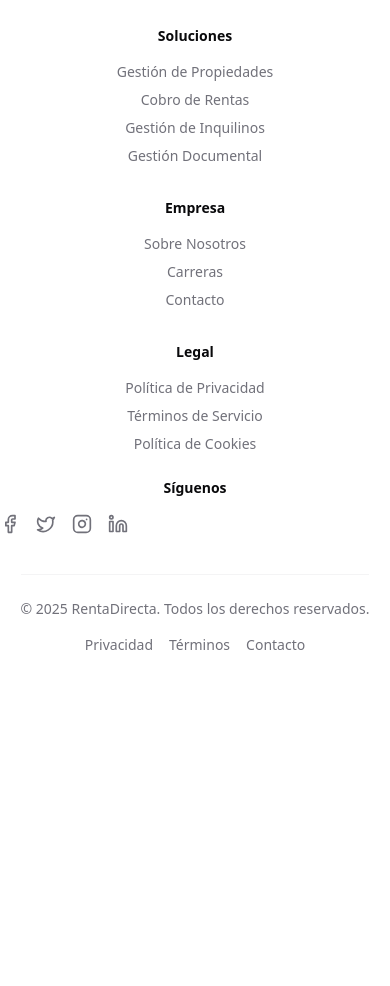
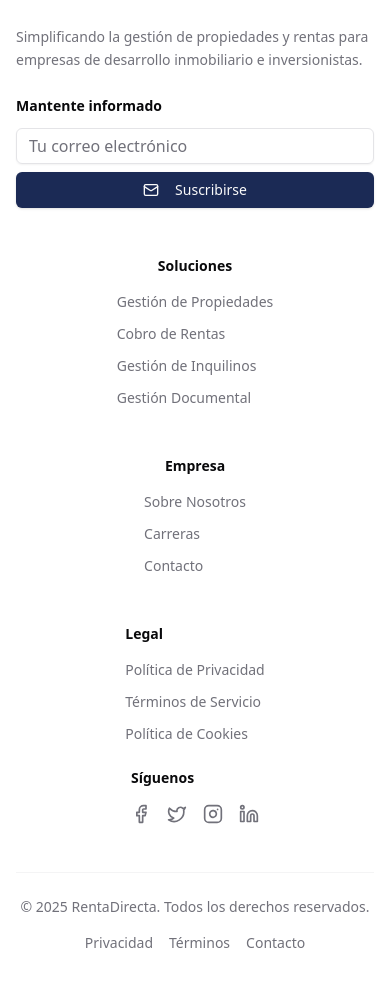
Before and after one commit to aglz14/polymet_rentadirecta, a React (Vite) app: page / in a window 390 px wide. Shown: the part 7023-8009 px from the top of the page. Before the commit the page ends 7718 px from the top, so only its background shows below. Built offline with nearby package versions, Linux system fonts and the light colour scheme.

Commit message:
feat: improve footer layout and alignment - Reorganize footer sections for better UX - Add consistent container width with header - Improve responsive design and spacing - Add smooth transitions and hover effects

```diff
--- a/src/polymet/components/footer.tsx
+++ b/src/polymet/components/footer.tsx
@@ -6,50 +6,54 @@
   InstagramIcon,
   LinkedinIcon,
   TwitterIcon,
+  MailIcon,
 } from "lucide-react";
 import BrandLogo from "@/polymet/components/brand-logo";
 
 export default function Footer() {
   return (
     <footer className="border-t border-border/40 bg-background">
-      <div className="container max-w-screen-xl py-10 md:py-16 flex flex-col items-center"> {/* Added flex and items-center */}
-        <div className="grid grid-cols-1 gap-8 md:grid-cols-2 lg:grid-cols-5 w-full max-w-7xl mx-auto"> {/* Added mx-auto and w-full */}
-          <div className="lg:col-span-2 text-center"> {/* Added text-center */}
-            <div className="flex items-center gap-2 mx-auto"> {/* Added mx-auto */}
+      <div className="container flex h-full max-w-screen-xl mx-auto px-4">
+        <div className="w-full py-12 md:py-16">
+          <div className="grid grid-cols-1 gap-12 md:grid-cols-2 lg:grid-cols-4 w-full">
+            {/* Brand and Newsletter Section */}
+            <div className="flex flex-col items-center md:items-start space-y-6">
+              <div className="flex items-center gap-2">
                 <BrandLogo withDomain={true} />
               </div>
-            <p className="mt-4 max-w-md text-muted-foreground mx-auto"> {/* Added mx-auto */}
-              Simplificando la gestión de propiedades y rentas para empresas de
-              desarrollo inmobiliario e inversionistas.
+              <p className="text-muted-foreground text-sm leading-relaxed">
+                Simplificando la gestión de propiedades y rentas para empresas
+                de desarrollo inmobiliario e inversionistas.
               </p>
-            <div className="mt-6 mx-auto"> {/* Added mx-auto */}
-              <h3 className="mb-4 text-sm font-semibold">
-                Suscríbete a nuestro boletín
+              <div className="w-full">
+                <h3 className="text-sm font-semibold mb-3">
+                  Mantente informado
                 </h3>
-              <div className="flex max-w-md flex-col gap-2 sm:flex-row mx-auto"> {/* Added mx-auto */}
+                <div className="flex flex-col gap-2">
                   <Input
                     type="email"
                     placeholder="Tu correo electrónico"
                     className="rounded-md"
                   />
-
                   <Button
                     type="submit"
-                  className="bg-[#1B2A55] hover:bg-[#1B2A55]/90"
+                    className="bg-[#1B2A55] hover:bg-[#1B2A55]/90 transition-colors"
                   >
+                    <MailIcon className="mr-2 h-4 w-4" />
                     Suscribirse
                   </Button>
                 </div>
               </div>
             </div>
 
-          <div className="text-center"> {/* Added text-center */}
-            <h3 className="mb-4 text-sm font-semibold">Soluciones</h3>
-            <ul className="space-y-2 text-sm mx-auto"> {/* Added mx-auto */}
+            {/* Solutions Section */}
+            <div className="flex flex-col items-center md:items-start">
+              <h3 className="text-sm font-semibold mb-4">Soluciones</h3>
+              <ul className="space-y-3 text-sm">
                 <li>
                   <Link
                     to="/soluciones/gestion-propiedades"
-                  className="text-muted-foreground hover:text-[#86BC65]"
+                    className="text-muted-foreground hover:text-[#86BC65] transition-colors"
                   >
                     Gestión de Propiedades
                   </Link>
@@ -57,7 +61,7 @@
                 <li>
                   <Link
                     to="/soluciones/cobro-rentas"
-                  className="text-muted-foreground hover:text-[#86BC65]"
+                    className="text-muted-foreground hover:text-[#86BC65] transition-colors"
                   >
                     Cobro de Rentas
                   </Link>
@@ -65,7 +69,7 @@
                 <li>
                   <Link
                     to="/soluciones/gestion-inquilinos"
-                  className="text-muted-foreground hover:text-[#86BC65]"
+                    className="text-muted-foreground hover:text-[#86BC65] transition-colors"
                   >
                     Gestión de Inquilinos
                   </Link>
@@ -73,7 +77,7 @@
                 <li>
                   <Link
                     to="/soluciones/gestion-documental"
-                  className="text-muted-foreground hover:text-[#86BC65]"
+                    className="text-muted-foreground hover:text-[#86BC65] transition-colors"
                   >
                     Gestión Documental
                   </Link>
@@ -81,13 +85,14 @@
               </ul>
             </div>
 
-          <div className="text-center"> {/* Added text-center */}
-            <h3 className="mb-4 text-sm font-semibold">Empresa</h3>
-            <ul className="space-y-2 text-sm mx-auto"> {/* Added mx-auto */}
+            {/* Company Section */}
+            <div className="flex flex-col items-center md:items-start">
+              <h3 className="text-sm font-semibold mb-4">Empresa</h3>
+              <ul className="space-y-3 text-sm">
                 <li>
                   <Link
                     to="/sobre-nosotros"
-                  className="text-muted-foreground hover:text-[#86BC65]"
+                    className="text-muted-foreground hover:text-[#86BC65] transition-colors"
                   >
                     Sobre Nosotros
                   </Link>
@@ -95,7 +100,7 @@
                 <li>
                   <Link
                     to="/carreras"
-                  className="text-muted-foreground hover:text-[#86BC65]"
+                    className="text-muted-foreground hover:text-[#86BC65] transition-colors"
                   >
                     Carreras
                   </Link>
@@ -103,7 +108,7 @@
                 <li>
                   <Link
                     to="/contacto"
-                  className="text-muted-foreground hover:text-[#86BC65]"
+                    className="text-muted-foreground hover:text-[#86BC65] transition-colors"
                   >
                     Contacto
                   </Link>
@@ -111,13 +116,15 @@
               </ul>
             </div>
 
-          <div className="text-center"> {/* Added text-center */}
-            <h3 className="mb-4 text-sm font-semibold">Legal</h3>
-            <ul className="space-y-2 text-sm mx-auto"> {/* Added mx-auto */}
+            {/* Legal and Social Section */}
+            <div className="flex flex-col items-center md:items-start space-y-6">
+              <div>
+                <h3 className="text-sm font-semibold mb-4">Legal</h3>
+                <ul className="space-y-3 text-sm">
                   <li>
                     <Link
                       to="/privacidad"
-                  className="text-muted-foreground hover:text-[#86BC65]"
+                      className="text-muted-foreground hover:text-[#86BC65] transition-colors"
                     >
                       Política de Privacidad
                     </Link>
@@ -125,7 +132,7 @@
                   <li>
                     <Link
                       to="/terminos"
-                  className="text-muted-foreground hover:text-[#86BC65]"
+                      className="text-muted-foreground hover:text-[#86BC65] transition-colors"
                     >
                       Términos de Servicio
                     </Link>
@@ -133,70 +140,73 @@
                   <li>
                     <Link
                       to="/cookies"
-                  className="text-muted-foreground hover:text-[#86BC65]"
+                      className="text-muted-foreground hover:text-[#86BC65] transition-colors"
                     >
                       Política de Cookies
                     </Link>
                   </li>
                 </ul>
-            <div className="mt-6 mx-auto"> {/* Added mx-auto */}
-              <h3 className="mb-4 text-sm font-semibold">Síguenos</h3>
-              <div className="flex space-x-4 mx-auto"> {/* Added mx-auto */}
+              </div>
+
+              <div>
+                <h3 className="text-sm font-semibold mb-4">Síguenos</h3>
+                <div className="flex space-x-4">
                   <Link
                     to="#"
-                  className="text-muted-foreground hover:text-[#1B2A55]"
+                    className="text-muted-foreground hover:text-[#1B2A55] transition-colors"
+                    aria-label="Facebook"
                   >
                     <FacebookIcon className="h-5 w-5" />
-                  <span className="sr-only">Facebook</span>
                   </Link>
                   <Link
                     to="#"
-                  className="text-muted-foreground hover:text-[#1B2A55]"
+                    className="text-muted-foreground hover:text-[#1B2A55] transition-colors"
+                    aria-label="Twitter"
                   >
                     <TwitterIcon className="h-5 w-5" />
-                  <span className="sr-only">Twitter</span>
                   </Link>
                   <Link
                     to="#"
-                  className="text-muted-foreground hover:text-[#1B2A55]"
+                    className="text-muted-foreground hover:text-[#1B2A55] transition-colors"
+                    aria-label="Instagram"
                   >
                     <InstagramIcon className="h-5 w-5" />
-                  <span className="sr-only">Instagram</span>
                   </Link>
                   <Link
                     to="#"
-                  className="text-muted-foreground hover:text-[#1B2A55]"
+                    className="text-muted-foreground hover:text-[#1B2A55] transition-colors"
+                    aria-label="LinkedIn"
                   >
                     <LinkedinIcon className="h-5 w-5" />
-                  <span className="sr-only">LinkedIn</span>
                   </Link>
                 </div>
               </div>
             </div>
           </div>
 
-        <div className="mt-10 border-t border-border/40 pt-6"> {/* Removed text-center */}
+          {/* Bottom Bar */}
+          <div className="mt-12 border-t border-border/40 pt-6">
             <div className="flex flex-col items-center gap-4">
               <p className="text-sm text-muted-foreground">
-              &copy; {new Date().getFullYear()} RentaDirecta. Todos los derechos
-              reservados.
+                &copy; {new Date().getFullYear()} RentaDirecta. Todos los
+                derechos reservados.
               </p>
-            <div className="flex space-x-4">
+              <div className="flex items-center gap-4">
                 <Link
                   to="/privacidad"
-                className="text-sm text-muted-foreground hover:text-[#86BC65]"
+                  className="text-sm text-muted-foreground hover:text-[#86BC65] transition-colors"
                 >
                   Privacidad
                 </Link>
                 <Link
                   to="/terminos"
-                className="text-sm text-muted-foreground hover:text-[#86BC65]"
+                  className="text-sm text-muted-foreground hover:text-[#86BC65] transition-colors"
                 >
                   Términos
                 </Link>
                 <Link
                   to="/contacto"
-                className="text-sm text-muted-foreground hover:text-[#86BC65]"
+                  className="text-sm text-muted-foreground hover:text-[#86BC65] transition-colors"
                 >
                   Contacto
                 </Link>
@@ -204,6 +214,7 @@
             </div>
           </div>
         </div>
+      </div>
     </footer>
   );
 }
--- a/src/polymet/layouts/main-layout.tsx
+++ b/src/polymet/layouts/main-layout.tsx
@@ -10,7 +10,11 @@
   return (
     <div className="flex min-h-screen flex-col bg-background">
       <Header />
-      <main className="flex-1 flex flex-col w-full">{children}</main>
+      <main className="flex-1 flex flex-col items-center w-full">
+        <div className="w-full max-w-screen-xl mx-auto px-4 sm:px-6 lg:px-8">
+          {children}
+        </div>
+      </main>
       <Footer />
     </div>
   );
```
Lines whose indentation alone changed are shown as unchanged.
